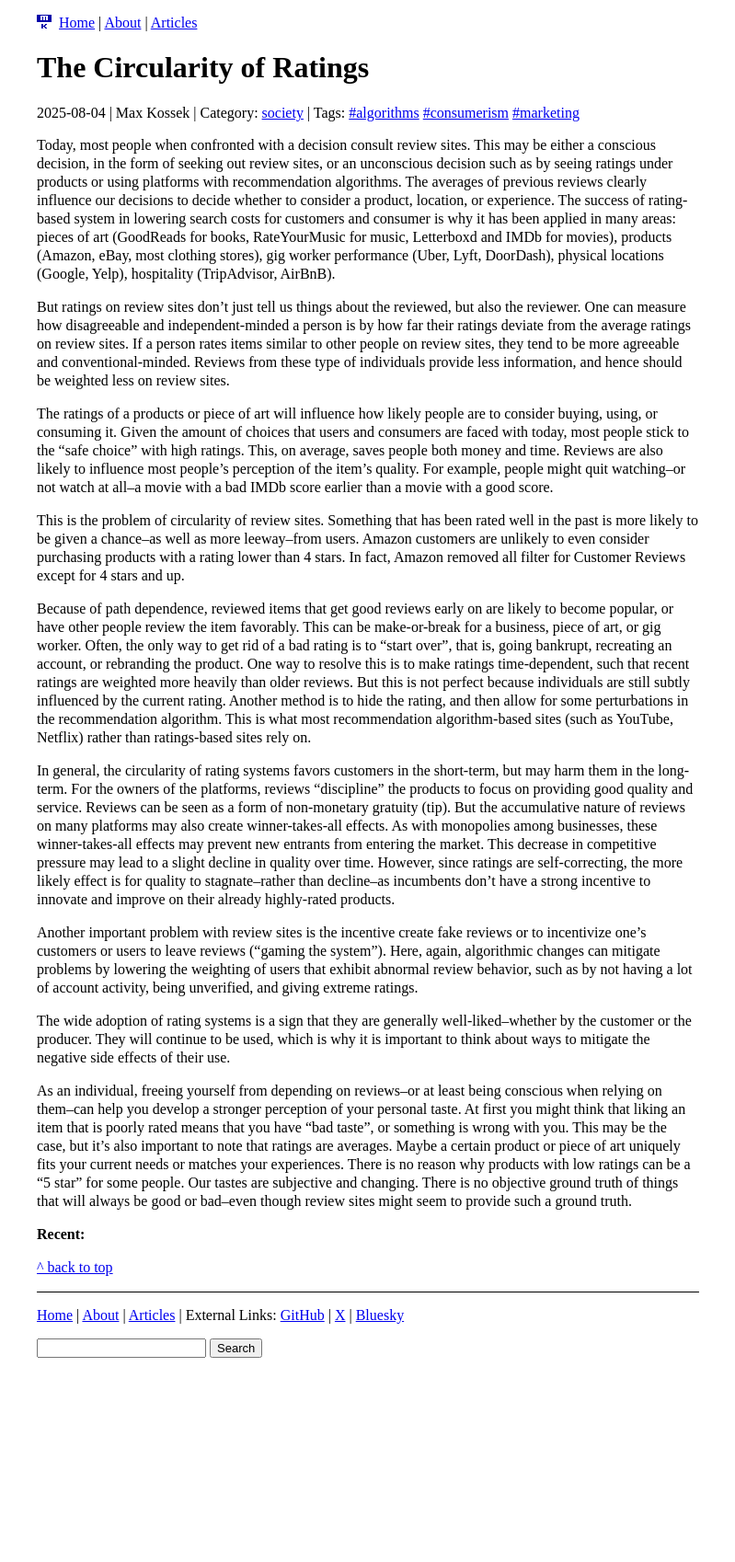
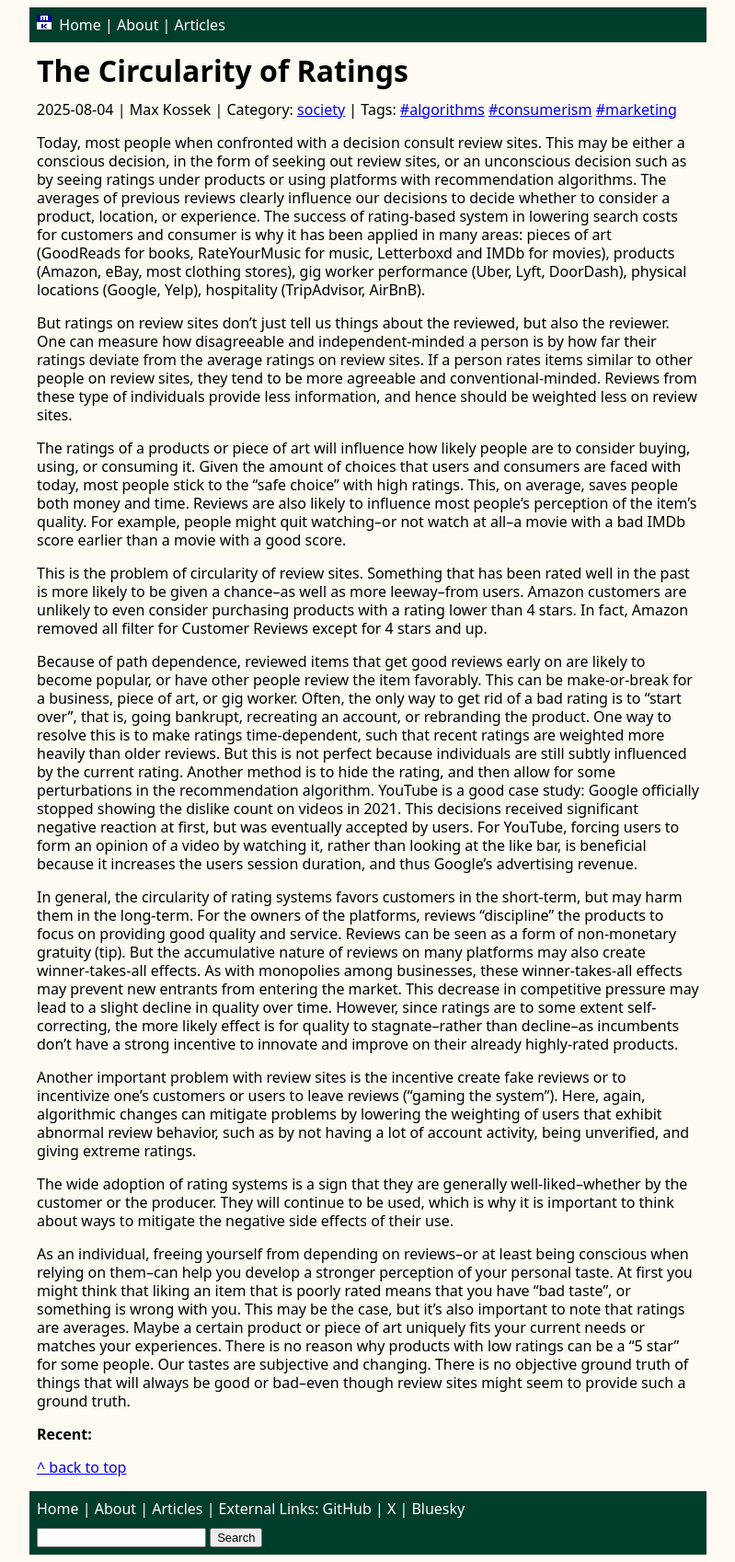
Before and after one commit to maxkossek/maxkossek.github.io, a Jekyll site: the page built from _posts/2025-08-04-circularity-ratings.md, in a window 1280 px wide. Shown: the whole page at 92% size, without its empty margins (240-1039 px from the left). Built offline with Jekyll 4.4.1, drawn with Linux system fonts in a browser that asks for light colours; before the commit the page ends 1492 px from its top, so only the background shows below that.

Commit message:
Update CSS and website layout

```diff
--- a/_includes/footer.html
+++ b/_includes/footer.html
@@ -1,6 +1,6 @@
 <footer>
-<nav><p><a href="/" title="Home Page">Home</a> | <a href="/about" title="About Max Kossek">About</a> | <a href="/articles" title="Archive of all articles">Articles</a> | External Links: <a rel="noopener" target="_blank" href="https://github.com/maxkossek">GitHub</a> | <a rel="noopener" target="_blank" href="https://x.com/maxkossek">X</a> | <a rel="noopener" target="_blank" href="https://bsky.app/profile/maxkossek.bsky.social">Bluesky</a></p></nav>
-<form action="https://duckduckgo.com" method="get" name="Search Form" target="_blank">
+<nav><a href="/" title="Home Page">Home</a> | <a href="/about" title="About Max Kossek">About</a> | <a href="/articles" title="Archive of all articles">Articles</a> | External Links: <a rel="noopener" target="_blank" href="https://github.com/maxkossek">GitHub</a> | <a rel="noopener" target="_blank" href="https://x.com/maxkossek">X</a> | <a rel="noopener" target="_blank" href="https://bsky.app/profile/maxkossek.bsky.social">Bluesky</a></nav>
+<form style="margin-top: 0.5rem" action="https://duckduckgo.com" method="get" name="Search Form" target="_blank">
 <input name="sites" type="hidden" value="kossek.org">
 <input autocomplete="on" name="q" placeholder="" required="required"  type="text">
 <button class="button" type="submit">Search</button>
--- a/_layouts/post.html
+++ b/_layouts/post.html
@@ -1,7 +1,9 @@
 ---
 layout: default
 ---
-<header>
+
+<main role="main">
+
 <h1>{{ page.title }}</h1>
 <span class="meta">
 <time class="date" datetime="{{ page.date | date_to_xmlschema }}" itemprop="datePublished">{{ page.date | date: "%Y-%m-%d" }}</time>
@@ -23,9 +25,6 @@
 </span>
 {% endif %}
 </span>
-</header>
-
-<main role="main">
 
 {{ content }}
 
--- a/_posts/2025-08-04-circularity-ratings.md
+++ b/_posts/2025-08-04-circularity-ratings.md
@@ -18,9 +18,9 @@
 
 This is the problem of circularity of review sites. Something that has been rated well in the past is more likely to be given a chance--as well as more leeway--from users. Amazon customers are unlikely to even consider purchasing products with a rating lower than 4 stars. In fact, Amazon removed all filter for Customer Reviews except for 4 stars and up.
 
-Because of path dependence, reviewed items that get good reviews early on are likely to become popular, or have other people review the item favorably. This can be make-or-break for a business, piece of art, or gig worker. Often, the only way to get rid of a bad rating is to "start over", that is, going bankrupt, recreating an account, or rebranding the product. One way to resolve this is to make ratings time-dependent, such that recent ratings are weighted more heavily than older reviews. But this is not perfect because individuals are still subtly influenced by the current rating. Another method is to hide the rating, and then allow for some perturbations in the recommendation algorithm. This is what most recommendation algorithm-based sites (such as YouTube, Netflix) rather than ratings-based sites rely on.
+Because of path dependence, reviewed items that get good reviews early on are likely to become popular, or have other people review the item favorably. This can be make-or-break for a business, piece of art, or gig worker. Often, the only way to get rid of a bad rating is to "start over", that is, going bankrupt, recreating an account, or rebranding the product. One way to resolve this is to make ratings time-dependent, such that recent ratings are weighted more heavily than older reviews. But this is not perfect because individuals are still subtly influenced by the current rating. Another method is to hide the rating, and then allow for some perturbations in the recommendation algorithm. YouTube is a good case study: Google officially stopped showing the dislike count on videos in 2021. This decisions received significant negative reaction at first, but was eventually accepted by users. For YouTube, forcing users to form an opinion of a video by watching it, rather than looking at the like bar, is beneficial because it increases the users session duration, and thus Google's advertising revenue.
 
-In general, the circularity of rating systems favors customers in the short-term, but may harm them in the long-term. For the owners of the platforms, reviews "discipline" the products to focus on providing good quality and service. Reviews can be seen as a form of non-monetary gratuity (tip). But the accumulative nature of reviews on many platforms may also create winner-takes-all effects. As with monopolies among businesses, these winner-takes-all effects may prevent new entrants from entering the market. This decrease in competitive pressure may lead to a slight decline in quality over time. However, since ratings are self-correcting, the more likely effect is for quality to stagnate--rather than decline--as incumbents don't have a strong incentive to innovate and improve on their already highly-rated products.
+In general, the circularity of rating systems favors customers in the short-term, but may harm them in the long-term. For the owners of the platforms, reviews "discipline" the products to focus on providing good quality and service. Reviews can be seen as a form of non-monetary gratuity (tip). But the accumulative nature of reviews on many platforms may also create winner-takes-all effects. As with monopolies among businesses, these winner-takes-all effects may prevent new entrants from entering the market. This decrease in competitive pressure may lead to a slight decline in quality over time. However, since ratings are to some extent self-correcting, the more likely effect is for quality to stagnate--rather than decline--as incumbents don't have a strong incentive to innovate and improve on their already highly-rated products.
 
 Another important problem with review sites is the incentive create fake reviews or to incentivize one's customers or users to leave reviews ("gaming the system"). Here, again, algorithmic changes can mitigate problems by lowering the weighting of users that exhibit abnormal review behavior, such as by not having a lot of account activity, being unverified, and giving extreme ratings.
 
--- a/css/main.css
+++ b/css/main.css
@@ -1,17 +1,29 @@
 /* Layout */
 body {
 	text-rendering: optimizeLegibility;
-	padding: 0.5rem;
+	background-color: #fffbf2;
+	font-family: system-ui, sans-serif;
 }
 main, footer, header {
 	margin: auto;
 	max-width: 45rem;
 }
+header, footer {
+	background-color: #003d2c;
+	color: white;
+	padding: 0.5rem;
+}
+header nav a,
+footer nav a {
+	color: white;
+	text-decoration: none;
+}
+header nav a:hover,
+footer nav a:hover {
+	text-decoration: underline;
+}
 main {
 	line-height: 1.25rem;
-}
-footer {
-	border-top: 1px solid;
 }
 
 /* Code */
```
